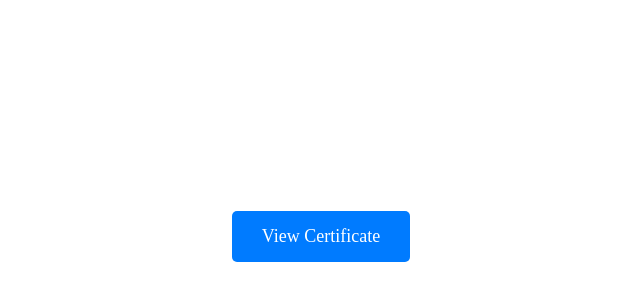
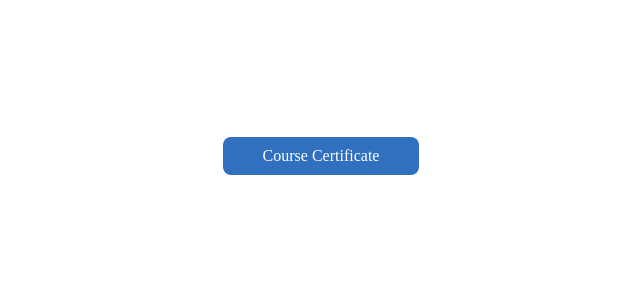
Before and after one commit to Shivam0527/nptl_project, a plain HTML site: page Ecertificate/q=NPTEL25CS79S24750105504479951/index.html in a window 1280 px wide. Shown: the part 164-464 px from the top of the page, without its empty margins (319-959 px from the left). Drawn offline with Linux system fonts and the light colour scheme.

Commit message:
Update index.html

```diff
--- a/Ecertificate/q=NPTEL25CS79S24750105504479951/index.html
+++ b/Ecertificate/q=NPTEL25CS79S24750105504479951/index.html
@@ -2,7 +2,7 @@
 <html lang="en">
 <head>
   <meta charset="UTF-8">
-  <title>Certificate Viewer</title>
+  <title>NPTEL25CS79S24750105504479951</title>
   <style>
     body {
       background-color: white;
@@ -28,6 +28,10 @@
   </style>
 </head>
 <body>
-  <a href="NPTEL25CS79S24750105504479951.pdf" target="_blank" class="button">View Certificate</a>
+  <center style="position: absolute;top: 40%;left: 50%;transform: translate(-50%, -50%);">
+    <a href="NPTEL25CS79S24750105504479951.pdf" target="_blank" style="color:white;
+      background-color:#3070bf;padding:10px 20px;border-radius:8px;text-decoration:none;display: inline-block;width: 156px;">
+      Course Certificate</a>
+    <br></center>
 </body>
 </html>
```
